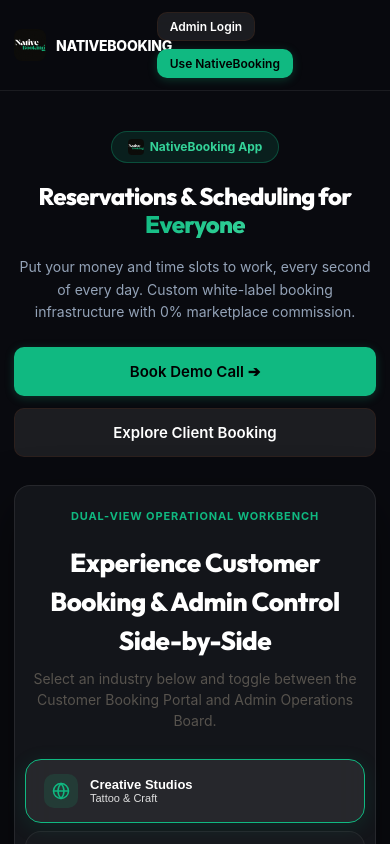
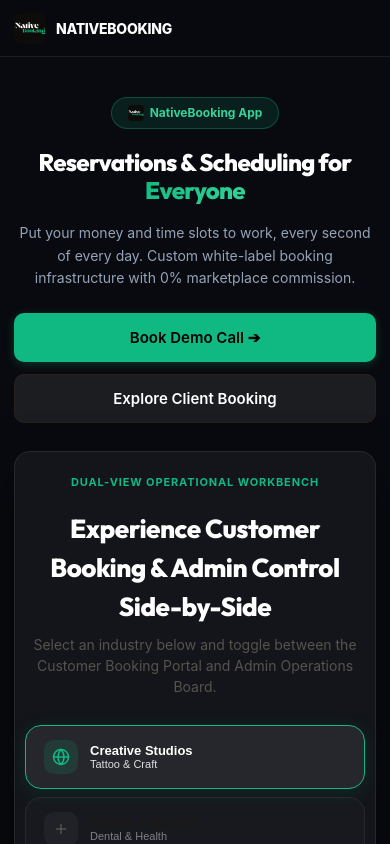
Before and after one commit to RadoMatas/NativeBooking, a React (Vite) app: page / in a window 390 px wide. Shown: the top 844 px of the page. Built offline with nearby package versions, Linux system fonts and the light colour scheme; no server answers; the database is empty.

Commit message:
Hide header buttons on mobile viewports on main

```diff
--- a/src/index.css
+++ b/src/index.css
@@ -95,6 +95,10 @@ body {
   }
 
   .aave-hero-glow-emerald, .aave-hero-glow-purple {
+    display: none !important;
+  }
+
+  .aave-header-buttons {
     display: none !important;
   }
 
--- a/src/pages/PortalHome.tsx
+++ b/src/pages/PortalHome.tsx
@@ -98,7 +98,7 @@ export default function PortalHome() {
         </div>
 
         {/* Right Action Buttons */}
-        <div style={{ display: 'flex', alignItems: 'center', gap: '8px', flexWrap: 'wrap' }}>
+        <div className="aave-header-buttons" style={{ display: 'flex', alignItems: 'center', gap: '8px', flexWrap: 'wrap' }}>
           <Button
             variant="secondary"
             size="sm"
```
